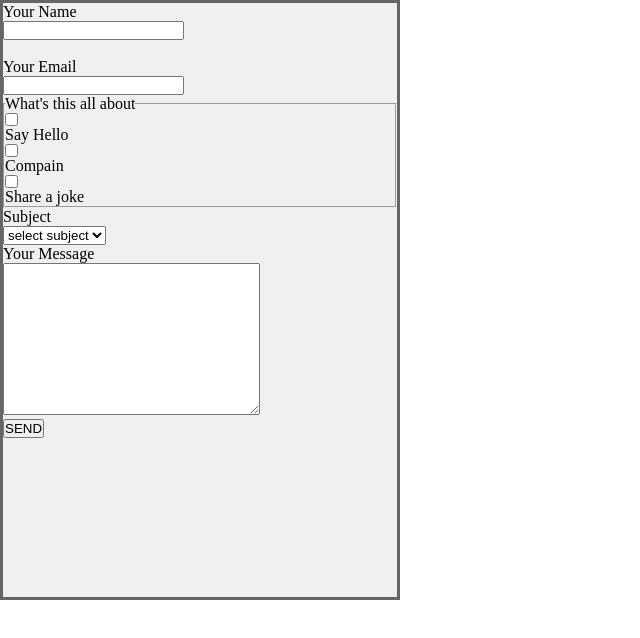
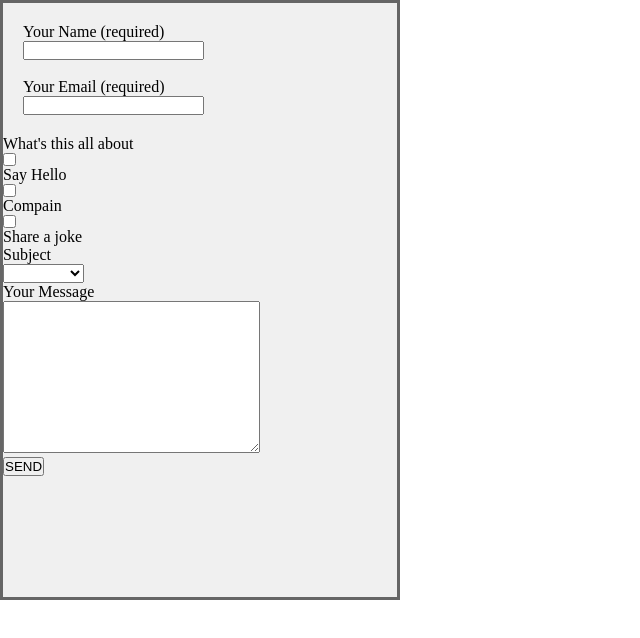
Before and after one commit to vadimaculov/Home-work-6, a plain HTML site: page index.html in a window 1280 px wide. Shown: the whole page, without its empty margins (0-640 px from the left). Drawn offline with Linux system fonts and the light colour scheme.

Commit message:
HW6-Add fieldset with checkbox

```diff
--- a/index.html
+++ b/index.html
@@ -11,13 +11,16 @@
     <link rel="stylesheet" href="style.css">
 </head>
 <body>
-    <div>
+    <div class="general">
         <form action="http://www.mocky.io/v2/5e482ff83000007400294a9e" method="post">
-            <label for="name">Your Name</label>
-            <input type="text" id="name" name="name" required>
-            <br>
-            <label for="email">Your Email</label>
-            <input type="email" id="email" name="email" required>
+            <div class="name">
+                <label for="name">Your Name (required)</label>
+                <input type="text" id="name" name="name" required>
+                <br>
+                <label for="email">Your Email (required)</label>
+                <input type="email" id="email" name="email" required>
+            </div>
+
             <fieldset>
                 <legend>What's this all about</legend>
                 <input type="checkbox" id="hi" name="hi" value="say hello"></option>
@@ -30,7 +33,7 @@
 
             <label for="subject">Subject</label>
             <select name="car" id="subject">
-                <option value="select subject">select subject</option>
+                <option value="select subject"></option>
                 <option value="mercedes">mercedes</option>
                 <option value="bmw">bmw</option>
                 <option value="audi">audi</option>
--- a/style.css
+++ b/style.css
@@ -1,17 +1 @@
-* {
-    margin: 0;
-    padding: 0;
-    box-sizing: border-box;
-}
-
-label,
-input {
-    display: block;
-}
-
-div {
-    border: 3px solid #666666;
-    width: 400px;
-    height: 600px;
-    background-color: #F0F0F0;
-}
+*{margin:0;padding:0;box-sizing:border-box}label,input{display:block}.general{border:3px solid #666666;width:400px;height:600px;background-color:#F0F0F0}fieldset{border:0}.name{margin:10px;padding:10px}
```
